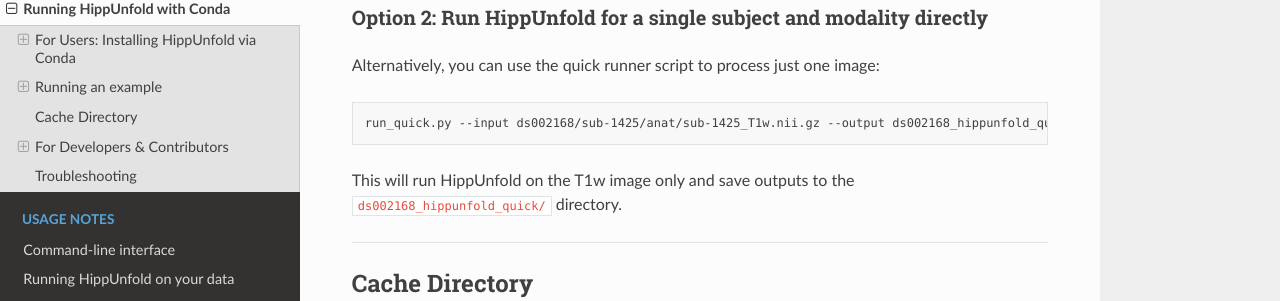
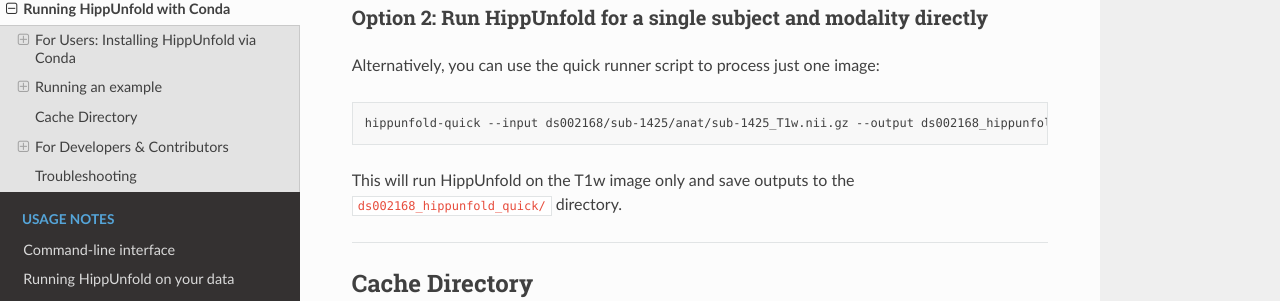
Before and after one commit to khanlab/hippunfold, a Sphinx documentation site: the page built from docs/getting_started/conda.md, in a window 1280 px wide and 900 px high, scrolled down 1560 px. Shown: the part 144-445 px from the top of the window. Built offline with Sphinx 7.4.7 and the Read the Docs theme 3.1.0, drawn with Linux system fonts in a browser that asks for light colours.

Commit message:
use hippunfold-quick executable

````diff
--- a/docs/getting_started/conda.md
+++ b/docs/getting_started/conda.md
@@ -79,7 +79,7 @@ This should run the full pipeline and place results in a new `ds002168_hippunfol
 Alternatively, you can use the quick runner script to process just one image:
 
 ```bash
-run_quick.py --input ds002168/sub-1425/anat/sub-1425_T1w.nii.gz --output ds002168_hippunfold_quick --modality T1w --subject 1425
+hippunfold-quick --input ds002168/sub-1425/anat/sub-1425_T1w.nii.gz --output ds002168_hippunfold_quick --modality T1w --subject 1425
 ```
 
 This will run HippUnfold on the T1w image only and save outputs to the `ds002168_hippunfold_quick/` directory.
````
